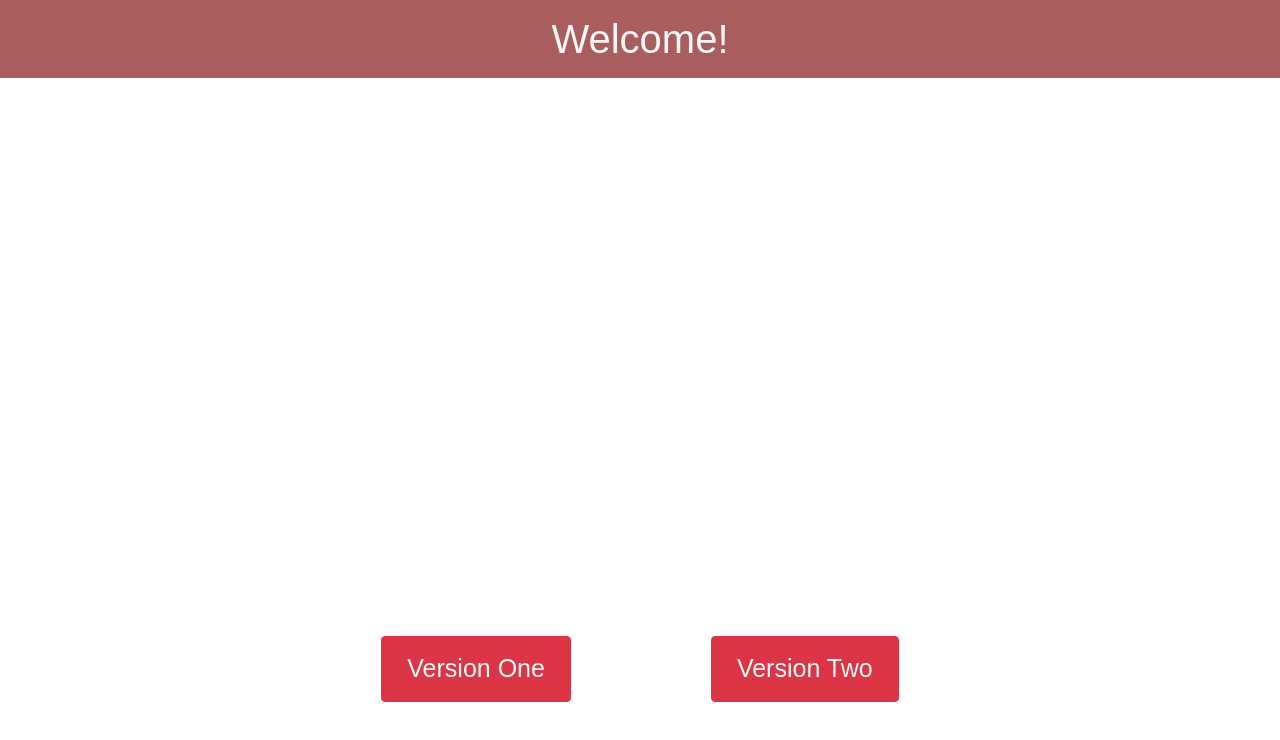
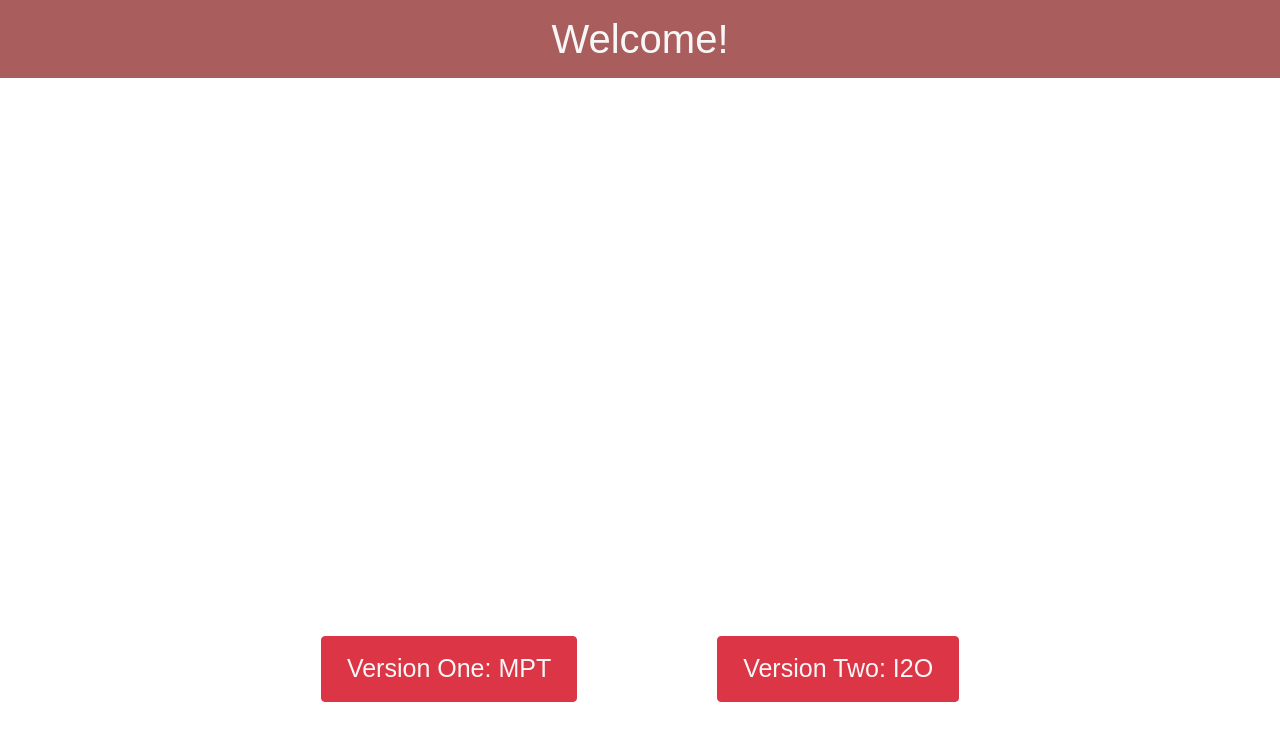
Before and after one commit to SebastianFisher/risk-trade-off-game, a React (Create React App) app: page / in a window 1280 px wide. Shown: the top 740 px of the page. Built offline with nearby package versions, Linux system fonts and the light colour scheme.

Commit message:
changing version button names

```diff
--- a/src/HomeScreen.jsx
+++ b/src/HomeScreen.jsx
@@ -12,10 +12,10 @@ export default class HomeScreen extends React.Component {
                     <h1>Welcome!</h1>
                 </header>
                 <Link to="./game-1" className="ver-1-btn">
-                    <Button variant="danger"><span className="btn">Version One</span></Button>
+                    <Button variant="danger"><span className="btn">Version One: MPT</span></Button>
                 </Link>
                 <Link to="./game-2" className="ver-2-btn">
-                    <Button variant="danger"><span className="btn">Version Two</span></Button>
+                    <Button variant="danger"><span className="btn">Version Two: I2O</span></Button>
                 </Link>
             </div>
         );
```
